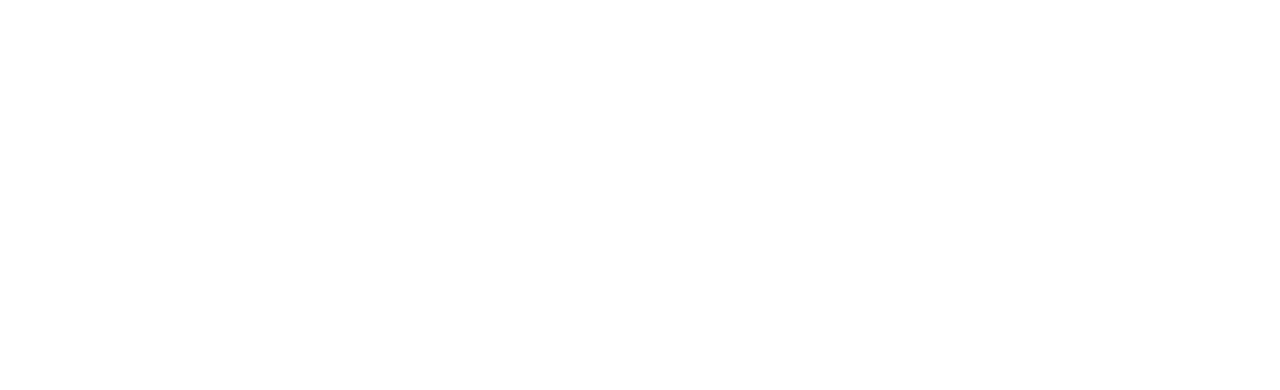
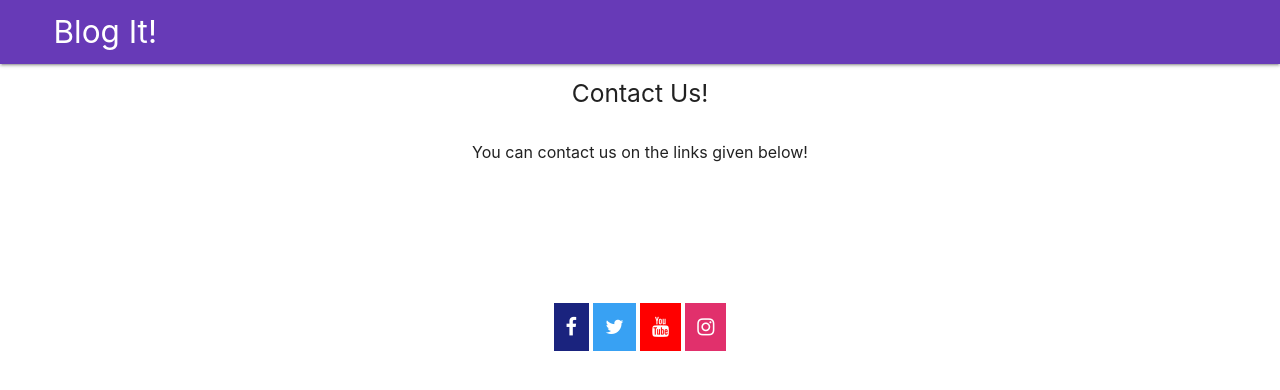
Before and after one commit to javerianadeem/blogging-pwa, a plain HTML site: page pages/contact.html in a window 1280 px wide. Drawn offline with nearby package versions, Linux system fonts and the light colour scheme.

Commit message:
about.html and contact.html created and designed

```diff
--- a/css/styles.css
+++ b/css/styles.css
@@ -17,3 +17,39 @@
 .form-wrapper{
     padding: 3%;
 }
+/* Fixed/sticky icon bar (vertically aligned 50% from the top of the screen) */
+.icon-bar {
+    text-align: center;
+    padding-top: 10%;
+
+  }
+  /* Style the icon bar links */
+  .icon-bar a {
+    display: inline;
+    padding: 12px;
+    transition: all 0.3s ease;
+    color: white;
+    font-size: 20px;
+  }
+  .icon-bar :hover {
+      transition: all 0.5s;
+      background-color: rgb(214, 52, 79) !important;
+  }
+.facebook {
+    background-color: #1a237e;
+}
+.twitter {
+    background-color: #38A1F3;
+}
+.youtube {
+    background-color:  #ff0000;
+}
+.instagram {
+    background-color: #E1306C;
+}
+.contact-text {
+    font-size: 16px;
+}
+.about-div {
+    padding: 5%;
+}
--- a/pages/about.html
+++ b/pages/about.html
@@ -0,0 +1,45 @@
+<!DOCTYPE html>
+<html>
+
+<head>
+    <meta charset="utf-8">
+    <meta http-equiv="X-UA-Compatible" content="IE=edge">
+    <title>Page Title</title>
+    <meta name="viewport" content="width=device-width, initial-scale=1">
+    <link rel="stylesheet" type="text/css" media="screen" href="../css/styles.css">
+    <link rel="stylesheet" type="text/css" media="screen" href="../css/materialize.min.css">
+    <link href="https://fonts.googleapis.com/icon?family=Material+Icons" rel="stylesheet">
+    <link rel="stylesheet" href="https://cdnjs.cloudflare.com/ajax/libs/font-awesome/4.7.0/css/font-awesome.min.css">
+
+</head>
+
+<body>
+    <!--MY NAVBAR-->
+    <header class="#673ab7 deep-purple" id="home">
+        <nav class="  transparent nav-wrapper">
+            <a href="../index.html" class="brand-logo center-align"><i class="material-icons"></i>Blog It!</a>
+            <br>
+        </nav>
+    </header>
+    <div class="row center-align about-div">
+        <h5>About Us!</h5>
+        <br>
+        <span class="about-text">"Lorem ipsum dolor sit amet, consectetur adipiscing elit, sed do eiusmod tempor
+            incididunt ut labore et dolore magna aliqua. Ut enim ad minim veniam, quis nostrud exercitation ullamco
+            laboris nisi ut aliquip ex ea commodo consequat. Duis aute irure dolor in reprehenderit in voluptate velit
+            esse cillum dolore eu fugiat nulla pariatur. Excepteur sint occaecat cupidatat non proident, sunt in culpa
+            qui officia deserunt mollit anim id est laborum."</span>
+    </div>
+
+
+    <script src="https://code.jquery.com/jquery-3.1.1.slim.min.js"
+        integrity="sha384-A7FZj7v+d/sdmMqp/nOQwliLvUsJfDHW+k9Omg/a/EheAdgtzNs3hpfag6Ed950n" crossorigin="anonymous">
+        </script>
+    <script src="../js/main.js"></script>
+    <script src="../js/materialize.min.js"></script>
+
+
+
+</body>
+
+</html>
--- a/pages/contact.html
+++ b/pages/contact.html
@@ -0,0 +1,48 @@
+<!DOCTYPE html>
+<html>
+
+<head>
+    <meta charset="utf-8">
+    <meta http-equiv="X-UA-Compatible" content="IE=edge">
+    <title>Page Title</title>
+    <meta name="viewport" content="width=device-width, initial-scale=1">
+    <link rel="stylesheet" type="text/css" media="screen" href="../css/styles.css">
+    <link rel="stylesheet" type="text/css" media="screen" href="../css/materialize.min.css">
+    <link href="https://fonts.googleapis.com/icon?family=Material+Icons" rel="stylesheet">
+    <link rel="stylesheet" href="https://cdnjs.cloudflare.com/ajax/libs/font-awesome/4.7.0/css/font-awesome.min.css">
+
+</head>
+
+<body>
+    <!--MY NAVBAR-->
+    <header class="#673ab7 deep-purple" id="home">
+        <nav class="  transparent nav-wrapper">
+            <a href="../index.html" class="brand-logo center-align"><i class="material-icons"></i>Blog It!</a>
+            <br>
+        </nav>
+    </header>
+
+    <div class="row center-align">
+        <h5>Contact Us!</h5>
+<br>
+        <span class="contact-text">You can contact us on the links given below!</span>
+    </div>
+   <!-- The social media icon bar -->
+    <div class="icon-bar">
+        <a href="https://www.facebook.com" class="facebook"><i class="fa fa-facebook"></i></a>
+        <a href="https://twitter.com" class="twitter"><i class="fa fa-twitter"></i></a>
+        <a href="https://www.youtube.com" class="youtube"><i class="fa fa-youtube"></i></a>
+        <a href="https://www.instagram.com" class="instagram"><i class="fa fa-instagram"></i></a>
+    </div>
+
+    <script src="https://code.jquery.com/jquery-3.1.1.slim.min.js"
+        integrity="sha384-A7FZj7v+d/sdmMqp/nOQwliLvUsJfDHW+k9Omg/a/EheAdgtzNs3hpfag6Ed950n" crossorigin="anonymous">
+        </script>
+    <script src="../js/main.js"></script>
+    <script src="../js/materialize.min.js"></script>
+
+
+
+</body>
+
+</html>
```
Also changed, not shown: index.html (+2 -3 lines).
